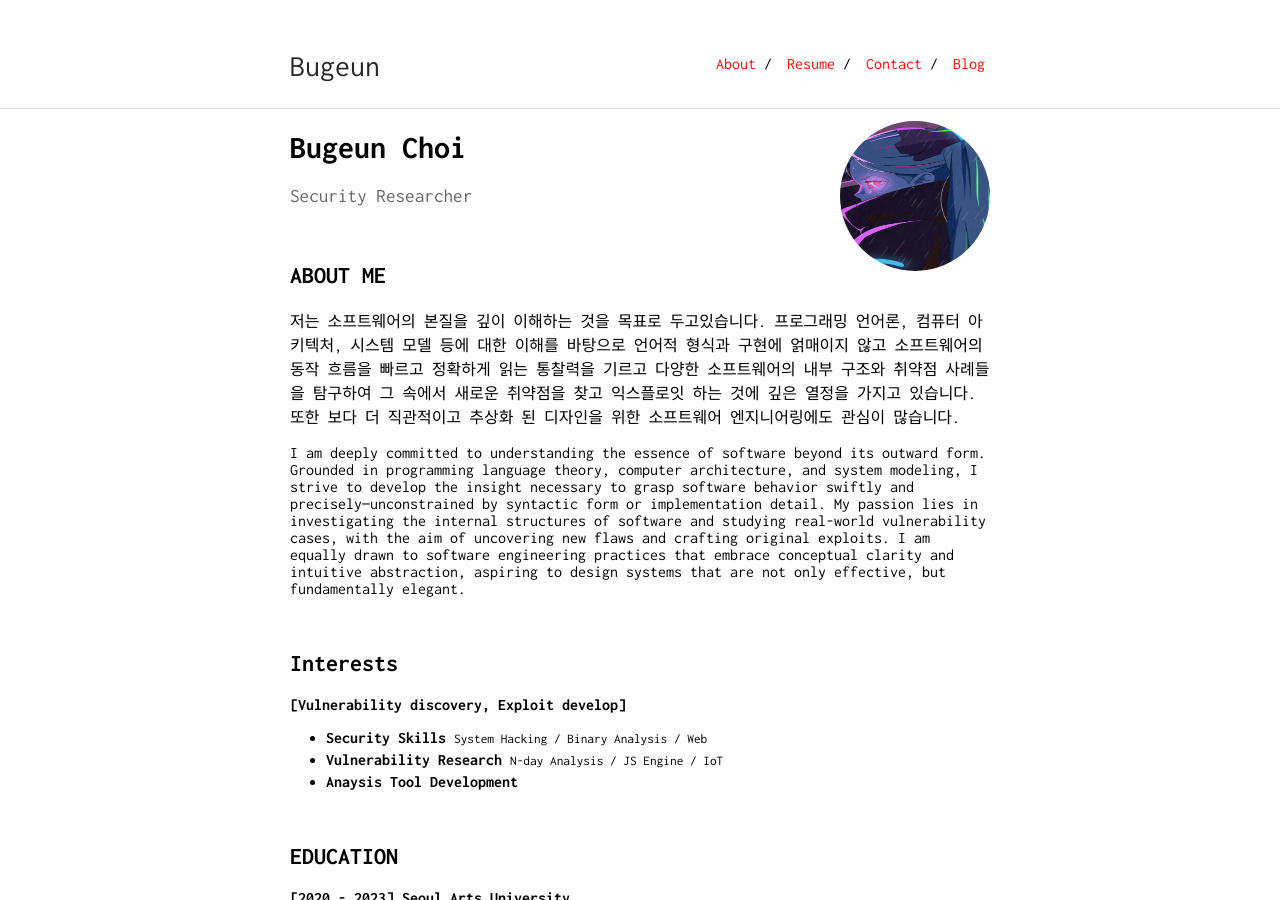
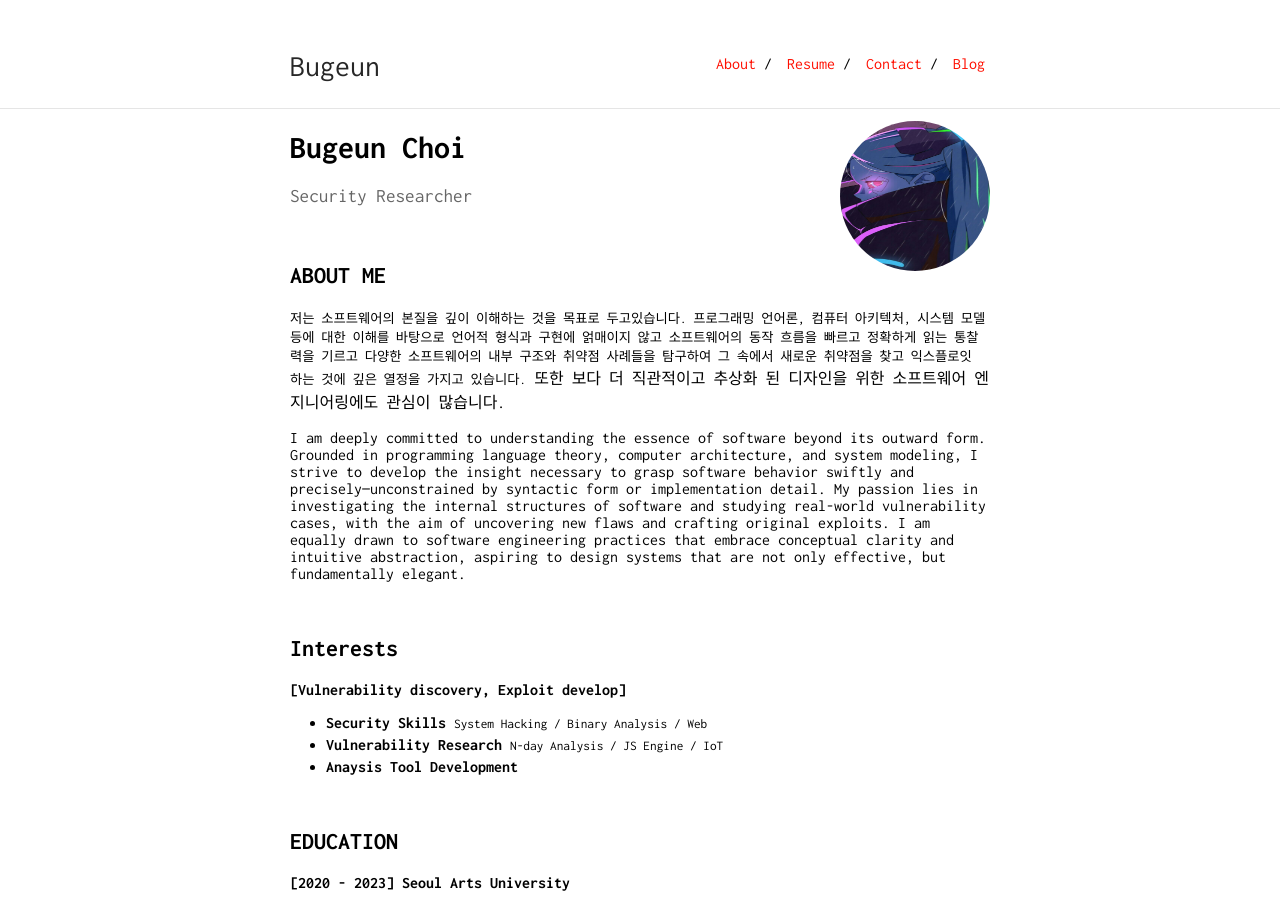
Before and after one commit to Bugeun/bugeun.github.io, a Jekyll site: the page built from index.md, in a window 1280 px wide and 900 px high. Built offline with Jekyll 4.4.1, drawn with Linux system fonts in a browser that asks for light colours.

Commit message:
Update index.md

```diff
--- a/index.md
+++ b/index.md
@@ -11,11 +11,11 @@ Security Researcher
 
 ## ABOUT ME
 
-<p>
+<p><small>
 저는 소프트웨어의 본질을 깊이 이해하는 것을 목표로 두고있습니다.
 
 프로그래밍 언어론, 컴퓨터 아키텍처, 시스템 모델 등에 대한 이해를 바탕으로 언어적 형식과 구현에 얽매이지 않고 소프트웨어의 동작 흐름을 빠르고 정확하게 읽는 통찰력을 기르고
-다양한 소프트웨어의 내부 구조와 취약점 사례들을 탐구하여 그 속에서 새로운 취약점을 찾고 익스플로잇 하는 것에 깊은 열정을 가지고 있습니다.
+다양한 소프트웨어의 내부 구조와 취약점 사례들을 탐구하여 그 속에서 새로운 취약점을 찾고 익스플로잇 하는 것에 깊은 열정을 가지고 있습니다.</small>
 
 또한 보다 더 직관적이고 추상화 된 디자인을 위한 소프트웨어 엔지니어링에도 관심이 많습니다.
 </p>
```
